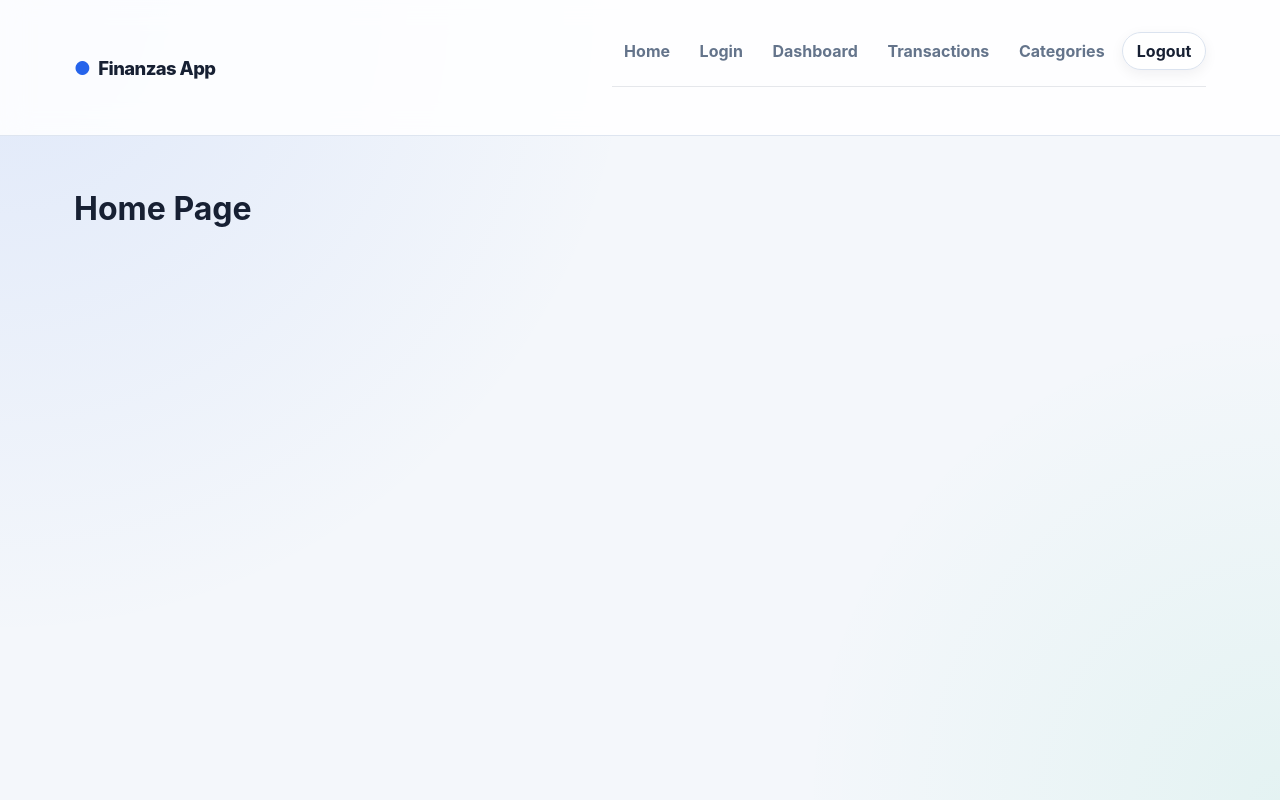
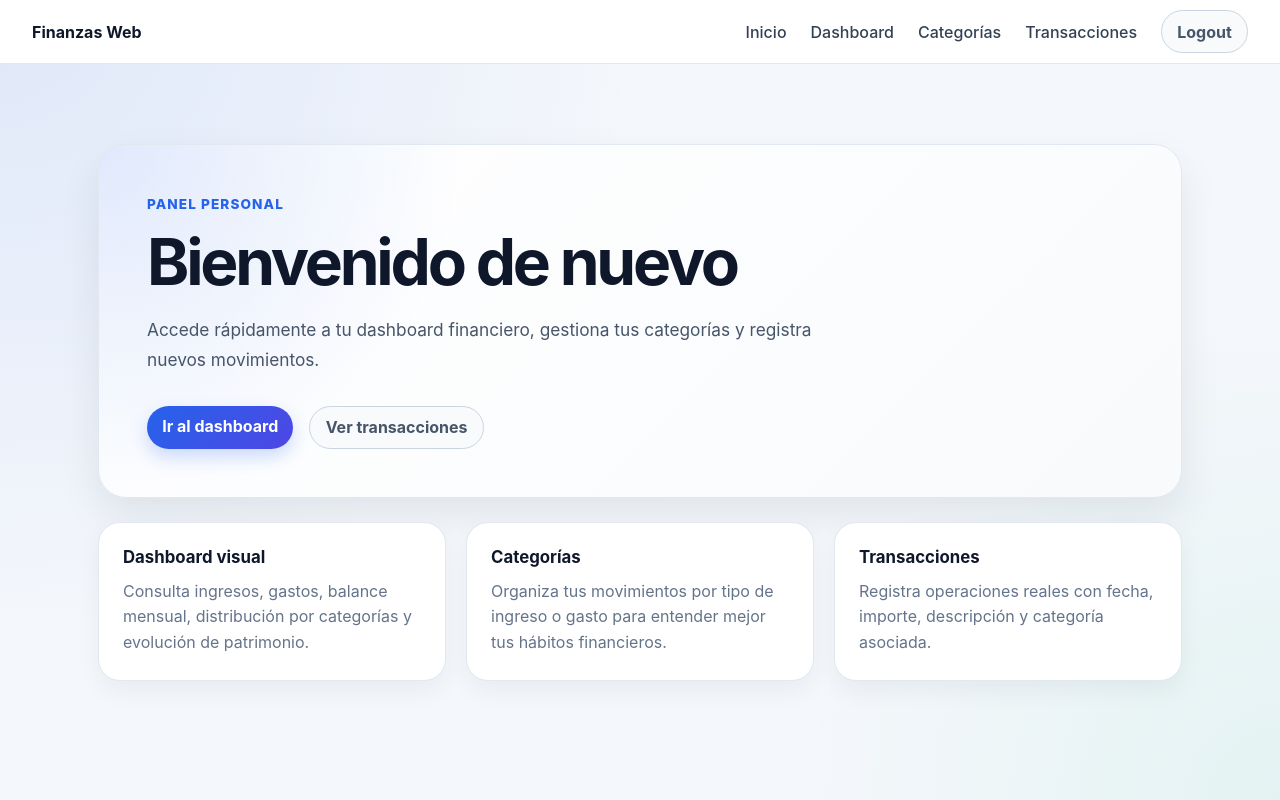
Before and after one commit to sbs29/Gestor-de-finanzas, a React (Vite) app in the folder finanzas-web/: page / in a window 1280 px wide. Built offline with nearby package versions, Linux system fonts and the light colour scheme; no server answers; sample sign-in values are in the browser's storage.

Commit message:
feat(frontend): add functional home page and session-aware navigation

```diff
--- a/finanzas-web/src/components/Navbar.tsx
+++ b/finanzas-web/src/components/Navbar.tsx
@@ -1,40 +1,39 @@
-import { Link, useNavigate } from 'react-router-dom'
+import { Link, useNavigate } from "react-router-dom";
+import { sessionService } from "../services/sessionService";
 
 function Navbar() {
-  const navigate = useNavigate()
-  const token = localStorage.getItem('token')
+  const navigate = useNavigate();
+  const isAuthenticated = sessionService.isAuthenticated();
 
-  function handleLogout() {
-    localStorage.removeItem('token')
-    navigate('/login')
-  }
+  const handleLogout = () => {
+    sessionService.logout();
+    navigate("/login");
+  };
 
   return (
-    <header className="app-header">
-      <div className="app-header__content">
-        <Link to="/" className="app-logo">
-          Finanzas App
+    <nav className="navbar">
+      <Link to="/" className="navbar-logo">
+        Finanzas Web
       </Link>
 
-        <nav className="app-nav">
-          <Link to="/">Home</Link>
-          <Link to="/login">Login</Link>
+      <div className="navbar-links">
+        <Link to="/">Inicio</Link>
 
-          {token && (
+        {isAuthenticated ? (
           <>
             <Link to="/dashboard">Dashboard</Link>
-              <Link to="/transactions">Transactions</Link>
-              <Link to="/categories">Categories</Link>
-
-              <button type="button" onClick={handleLogout}>
+            <Link to="/categories">Categorías</Link>
+            <Link to="/transactions">Transacciones</Link>
+            <button onClick={handleLogout} className="secondary-button">
               Logout
             </button>
           </>
+        ) : (
+          <Link to="/login">Login</Link>
         )}
+      </div>
     </nav>
-      </div>
-    </header>
-  )
+  );
 }
 
-export default Navbar
+export default Navbar;
--- a/finanzas-web/src/index.css
+++ b/finanzas-web/src/index.css
@@ -197,79 +197,46 @@ main {
    NAVBAR
 ========================= */
 
-nav {
+.navbar {
+  height: 64px;
+  padding: 0 32px;
   display: flex;
-  gap: 1rem;
-  padding: 1rem 0;
-  margin-bottom: 2rem;
+  align-items: center;
+  justify-content: space-between;
+  background: white;
   border-bottom: 1px solid #e5e7eb;
 }
 
-.app-header {
-  position: sticky;
-  top: 0;
-  z-index: 20;
-  background: rgba(255, 255, 255, 0.86);
-  border-bottom: 1px solid rgba(219, 227, 239, 0.9);
-  backdrop-filter: blur(14px);
+.navbar-logo {
+  font-size: 1rem;
+  font-weight: 700;
+  color: #0f172a;
+  text-decoration: none;
 }
 
-.app-header__content {
-  width: min(1180px, 100%);
-  margin: 0 auto;
-  padding: 1rem 1.5rem;
+.navbar-links {
   display: flex;
   align-items: center;
-  justify-content: space-between;
+  gap: 24px;
 }
 
-.app-logo {
-  font-size: 1.15rem;
-  font-weight: 800;
-  letter-spacing: -0.03em;
-  color: var(--color-text);
+.navbar-links a {
+  color: #334155;
+  text-decoration: none;
+  font-weight: 500;
 }
 
-.app-logo::before {
-  content: "●";
-  color: var(--color-primary);
-  margin-right: 0.5rem;
+.navbar-links a:hover {
+  color: #2563eb;
 }
 
-.app-nav {
-  display: flex;
-  align-items: center;
-  gap: 0.35rem;
+.navbar .button {
+  padding: 8px 14px;
+  border-radius: 10px;
+  border: none;
+  cursor: pointer;
 }
 
-.app-nav a {
-  color: var(--color-muted);
-  font-weight: 650;
-  padding: 0.5rem 0.75rem;
-  border-radius: 999px;
-  transition:
-    color 0.15s ease,
-    background-color 0.15s ease;
-}
-
-.app-nav a:hover {
-  color: var(--color-primary);
-  background-color: rgba(37, 99, 235, 0.08);
-}
-
-.app-nav button {
-  padding: 0.5rem 0.85rem;
-  border: 1px solid var(--color-border);
-  background-color: #ffffff;
-  border-radius: 999px;
-  font-weight: 700;
-  color: var(--color-text);
-  box-shadow: var(--shadow-soft);
-}
-
-.app-nav button:hover {
-  background-color: var(--color-surface-soft);
-}
 /* =========================
    PAGE STRUCTURE
 ========================= */
@@ -534,56 +501,54 @@ nav {
    BUTTONS
 ========================= */
 
-/* Delete button */
-
-.danger-button,
+.primary-button,
+.secondary-button,
 .edit-button,
-.primary-button {
+.danger-button {
   border: none;
   padding: 0.65rem 0.95rem;
   border-radius: 999px;
   font-weight: 750;
+  cursor: pointer;
+
   transition:
     transform 0.12s ease,
     box-shadow 0.12s ease,
-    background-color 0.12s ease;
+    background-color 0.12s ease,
+    border-color 0.12s ease;
 }
 
-.danger-button:hover,
+.primary-button:hover,
+.secondary-button:hover,
 .edit-button:hover,
-.primary-button:hover {
+.danger-button:hover {
   transform: translateY(-1px);
 }
 
+
+/* =========================
+   PRIMARY
+========================= */
+
 .primary-button {
-  background: linear-gradient(135deg, var(--color-primary), #4f46e5);
+  background: linear-gradient(
+    135deg,
+    var(--color-primary),
+    #4f46e5
+  );
+
   color: white;
-  box-shadow: 0 8px 18px rgba(37, 99, 235, 0.22);
+
+  box-shadow:
+    0 8px 18px rgba(37, 99, 235, 0.22);
 }
 
 .primary-button:hover {
-  background: linear-gradient(135deg, var(--color-primary-dark), #4338ca);
-}
-
-.edit-button {
-  background-color: #eff6ff;
-  color: #1d4ed8;
-  border: 1px solid #bfdbfe;
-  margin-right: 0.5rem;
-}
-
-.edit-button:hover {
-  background-color: #dbeafe;
-}
-
-.danger-button {
-  background-color: #fef2f2;
-  color: #b91c1c;
-  border: 1px solid #fecaca;
-}
-
-.danger-button:hover {
-  background-color: #fee2e2;
+  background: linear-gradient(
+    135deg,
+    var(--color-primary-dark),
+    #4338ca
+  );
 }
 
 .primary-button:disabled {
@@ -593,24 +558,52 @@ nav {
   box-shadow: none;
 }
 
-/* Primary button */
 
-.primary-button {
-  background-color: #111827;
-  color: white;
-  border: none;
-  padding: 0.45rem 0.75rem;
-  border-radius: 0.375rem;
-  font-weight: 600;
+/* =========================
+   SECONDARY
+========================= */
+
+.secondary-button {
+  background-color: #f8fafc;
+  color: #475569;
+
+  border: 1px solid #cbd5e1;
 }
 
-.primary-button:hover {
-  background-color: #1f2937;
+.secondary-button:hover {
+  background-color: #f1f5f9;
 }
 
-.primary-button:disabled {
-  opacity: 0.6;
-  cursor: not-allowed;
+
+/* =========================
+   EDIT
+========================= */
+
+.edit-button {
+  background-color: #eff6ff;
+  color: #1d4ed8;
+
+  border: 1px solid #bfdbfe;
+}
+
+.edit-button:hover {
+  background-color: #dbeafe;
+}
+
+
+/* =========================
+   DANGER
+========================= */
+
+.danger-button {
+  background-color: #fef2f2;
+  color: #b91c1c;
+
+  border: 1px solid #fecaca;
+}
+
+.danger-button:hover {
+  background-color: #fee2e2;
 }
 
 /* =========================
@@ -933,3 +926,146 @@ nav {
   border: none;
   border-top: 1px solid #e5e7eb;
 }
+
+/* =========================
+   HOME
+========================= */
+
+.home-page {
+  max-width: 1180px;
+  margin: 0 auto;
+  padding: 3rem 1.5rem;
+}
+
+.home-hero {
+  background:
+    radial-gradient(circle at top left, rgba(37, 99, 235, 0.14), transparent 32%),
+    linear-gradient(135deg, #ffffff, #f8fafc);
+
+  border: 1px solid #e2e8f0;
+  border-radius: 28px;
+
+  padding: 3rem;
+  box-shadow: 0 18px 40px rgba(15, 23, 42, 0.08);
+}
+
+.home-eyebrow {
+  display: inline-block;
+  margin-bottom: 1rem;
+
+  color: #2563eb;
+  font-size: 0.85rem;
+  font-weight: 800;
+  letter-spacing: 0.08em;
+  text-transform: uppercase;
+}
+
+.home-hero h1 {
+  max-width: 780px;
+  margin: 0;
+
+  color: #0f172a;
+  font-size: clamp(2rem, 5vw, 4rem);
+  line-height: 1.05;
+  letter-spacing: -0.05em;
+}
+
+.home-hero p {
+  max-width: 680px;
+  margin-top: 1.25rem;
+
+  color: #475569;
+  font-size: 1.08rem;
+  line-height: 1.7;
+}
+
+.home-actions {
+  display: flex;
+  gap: 1rem;
+  flex-wrap: wrap;
+
+  margin-top: 2rem;
+}
+
+.home-actions a {
+  text-decoration: none;
+}
+
+.home-grid {
+  display: grid;
+  grid-template-columns: repeat(3, 1fr);
+  gap: 1.25rem;
+
+  margin-top: 1.5rem;
+}
+
+.home-card {
+  display: block;
+  text-decoration: none;
+
+  background: white;
+  border: 1px solid #e2e8f0;
+  border-radius: 22px;
+
+  padding: 1.5rem;
+
+  box-shadow: 0 10px 25px rgba(15, 23, 42, 0.05);
+
+  transition:
+    transform 0.15s ease,
+    box-shadow 0.15s ease,
+    border-color 0.15s ease;
+}
+
+.home-card:hover {
+  transform: translateY(-3px);
+  border-color: #bfdbfe;
+  box-shadow: 0 16px 32px rgba(15, 23, 42, 0.08);
+}
+
+.home-card h2 {
+  margin: 0 0 0.75rem;
+
+  color: #0f172a;
+  font-size: 1.05rem;
+}
+
+.home-card p {
+  margin: 0;
+
+  color: #64748b;
+  line-height: 1.6;
+}
+
+/* =========================
+   HOME RESPONSIVE
+========================= */
+
+@media (max-width: 768px) {
+  .home-page {
+    padding: 2rem 1rem;
+  }
+
+  .home-hero {
+    padding: 2rem;
+    border-radius: 22px;
+  }
+
+  .home-grid {
+    grid-template-columns: 1fr;
+  }
+}
+
+@media (max-width: 480px) {
+  .home-hero {
+    padding: 1.5rem;
+  }
+
+  .home-actions {
+    flex-direction: column;
+  }
+
+  .home-actions a {
+    text-align: center;
+  }
+}
--- a/finanzas-web/src/pages/HomePage.tsx
+++ b/finanzas-web/src/pages/HomePage.tsx
@@ -1,10 +1,81 @@
+import { Link } from "react-router-dom";
+import { sessionService } from "../services/sessionService";
 
 function HomePage() {
-    return (
-        <>
-            <h1>Home Page</h1>
-        </>
-    )
+  const isAuthenticated = sessionService.isAuthenticated();
+
+  return (
+    <section className="home-page">
+      <div className="home-hero">
+        {isAuthenticated ? (
+          <>
+            <span className="home-eyebrow">Panel personal</span>
+
+            <h1>Bienvenido de nuevo</h1>
+
+            <p>
+              Accede rápidamente a tu dashboard financiero, gestiona tus
+              categorías y registra nuevos movimientos.
+            </p>
+
+            <div className="home-actions">
+              <Link to="/dashboard" className="primary-button">
+                Ir al dashboard
+              </Link>
+
+              <Link to="/transactions" className="secondary-button">
+                Ver transacciones
+              </Link>
+            </div>
+          </>
+        ) : (
+          <>
+            <span className="home-eyebrow">Finanzas personales</span>
+
+            <h1>Controla tus ingresos, gastos y patrimonio.</h1>
+
+            <p>
+              Finanzas Web te ayuda a organizar tus movimientos, clasificar tus
+              categorías y visualizar tu evolución financiera desde una única
+              aplicación.
+            </p>
+
+            <div className="home-actions">
+              <Link to="/login" className="primary-button">
+                Iniciar sesión
+              </Link>
+            </div>
+          </>
+        )}
+      </div>
+
+      <div className="home-grid">
+        <Link to="/dashboard" className="home-card">
+          <h2>Dashboard visual</h2>
+          <p>
+            Consulta ingresos, gastos, balance mensual, distribución por
+            categorías y evolución de patrimonio.
+          </p>
+        </Link>
+
+        <Link to="/categories" className="home-card">
+          <h2>Categorías</h2>
+          <p>
+            Organiza tus movimientos por tipo de ingreso o gasto para entender
+            mejor tus hábitos financieros.
+          </p>
+        </Link>
+
+        <Link to="/transactions" className="home-card">
+          <h2>Transacciones</h2>
+          <p>
+            Registra operaciones reales con fecha, importe, descripción y
+            categoría asociada.
+          </p>
+        </Link>
+      </div>
+    </section>
+  );
 }
 
-export default HomePage
+export default HomePage;
--- a/finanzas-web/src/pages/LoginPage.tsx
+++ b/finanzas-web/src/pages/LoginPage.tsx
@@ -1,12 +1,18 @@
 import { useState } from 'react'
 import { useNavigate } from 'react-router-dom'
 import { login } from '../services/authService'
+import { Navigate } from "react-router-dom";
+import { sessionService } from "../services/sessionService";
 
 function LoginPage() {
   const [email, setEmail] = useState('demo@finanzas.com')
   const [password, setPassword] = useState('')
   const [message, setMessage] = useState('')
   const navigate = useNavigate()
+
+  if (sessionService.isAuthenticated()) {
+    return <Navigate to="/dashboard" replace />;
+  }
 
   async function handleLogin() {
     try {
--- /dev/null
+++ b/finanzas-web/src/services/sessionService.ts
@@ -0,0 +1,15 @@
+const TOKEN_KEY = "token";
+
+export const sessionService = {
+  getToken(): string | null {
+    return localStorage.getItem(TOKEN_KEY);
+  },
+
+  isAuthenticated(): boolean {
+    return Boolean(localStorage.getItem(TOKEN_KEY));
+  },
+
+  logout(): void {
+    localStorage.removeItem(TOKEN_KEY);
+  },
+};
```
Also changed, not shown: finanzas-web/src/components/dashboard/CustomTooltip.tsx (+9 -0 lines), finanzas-web/src/components/dashboard/MonthlyBalanceChart.tsx (+8 -1 lines). Lines whose indentation alone changed are shown as unchanged.
